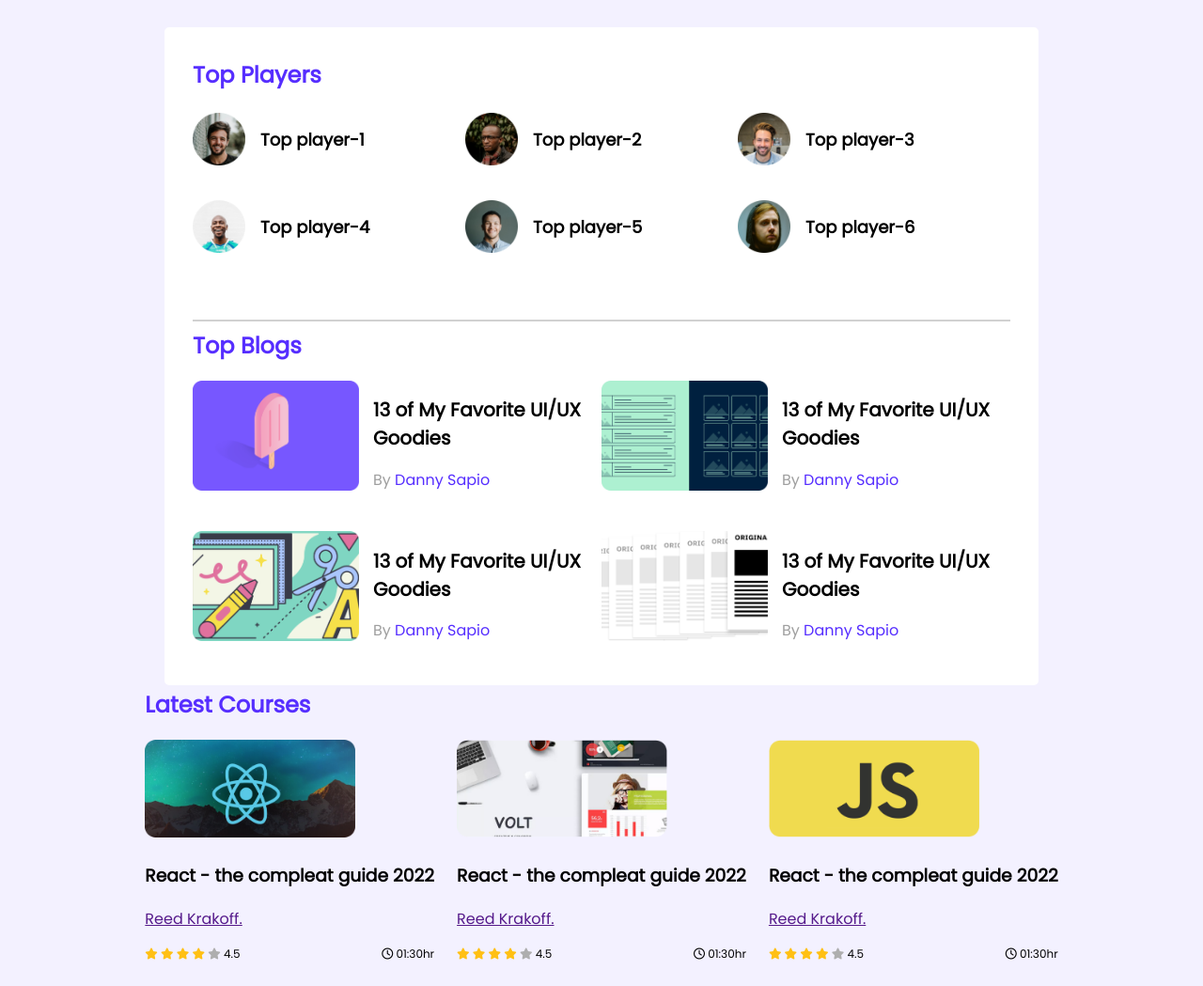
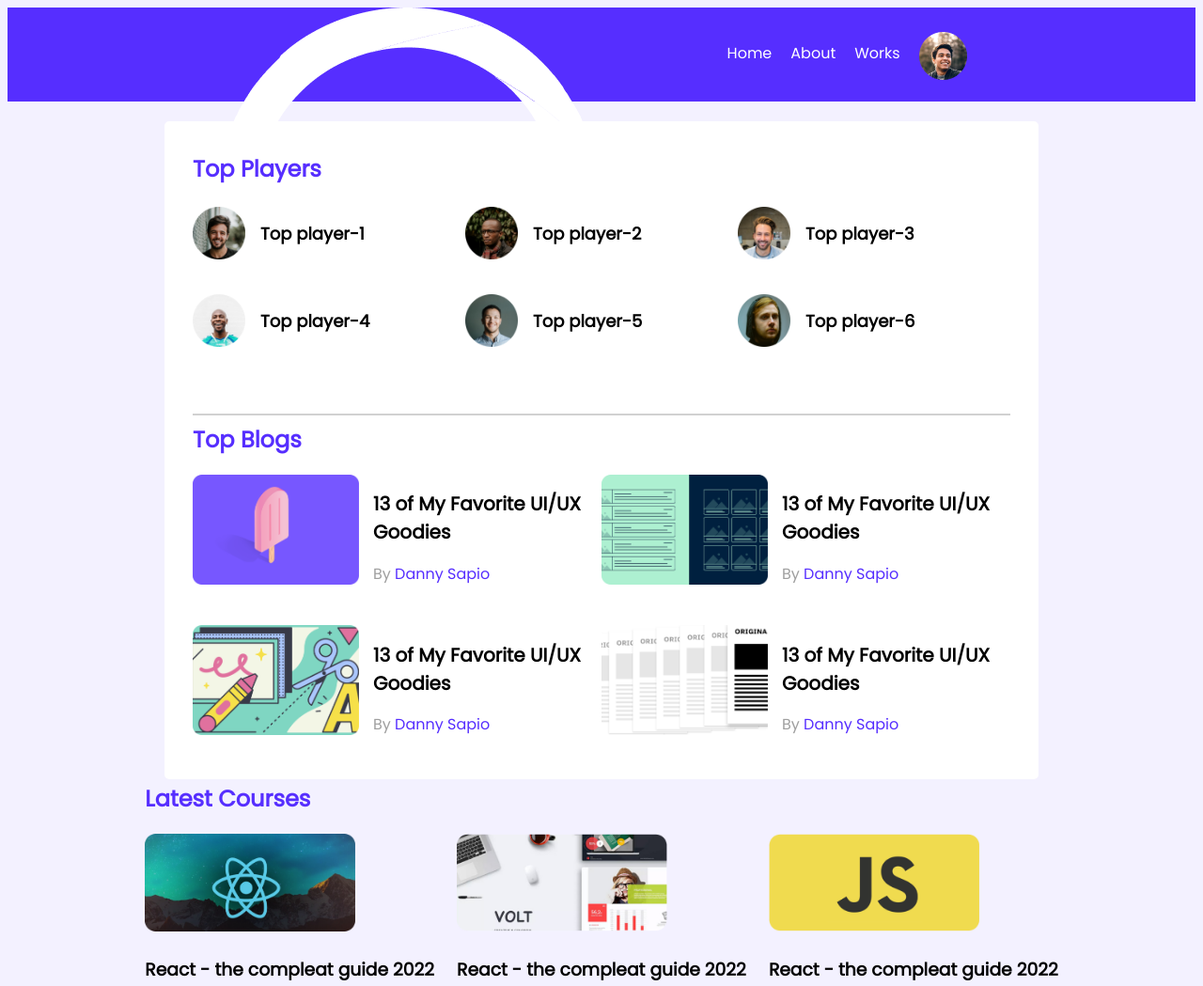
Before and after one commit to sima-chakraborty/leader-board-css3, a plain HTML site: page index.html in a window 1280 px wide. Shown: the top 1049 px of the page at 94% size. Drawn offline with Linux system fonts and the light colour scheme.

Commit message:
header added

```diff
--- a/index.html
+++ b/index.html
@@ -13,6 +13,24 @@
 <body>
     <header>
         <!--header start-->
+        <div class="header-item">
+            <div class="logo-title">
+                <div class="logo"> <img src="images/icons/logo.png"></img> </div>
+                <p>Idea</p>
+            </div>
+
+            <div class="nav">
+
+                <ul>
+                    <li class="list"><a href="">Home</a></li>
+                    <li class="list"><a href="">About</a></li>
+                    <li class="list"><a href="">Works</a></li>
+                    <img class="profile" src="images/icons/profile.png"></img>
+                </ul>
+
+            </div>
+        </div>
+
 
 
     </header>
--- a/styles/style.css
+++ b/styles/style.css
@@ -1,5 +1,51 @@
 /*font*/
 @import url('https://fonts.googleapis.com/css2?family=Poppins&display=swap');
+
+/*---------------
+header style
+------------- */
+
+header {
+    height: 100px;
+    width: auto;
+    background-color: #562EFF;
+
+}
+
+.logo-title .logo {
+    height: 30pxpx;
+    width: 30px;
+}
+
+.nav ul {
+    display: flex;
+
+}
+
+.nav,
+li {
+    list-style: none;
+    text-align: center;
+    margin-right: 20px;
+    padding-top: 10px;
+}
+
+.logo-title p {
+    padding-top: 6px;
+    color: white;
+    font-size: 25px;
+}
+
+.nav,
+li a {
+    text-decoration: none;
+    color: white;
+}
+
+.header-item {
+    display: flex;
+    justify-content: space-around;
+}
 
 /*common style or utilities*/
 body {
```
